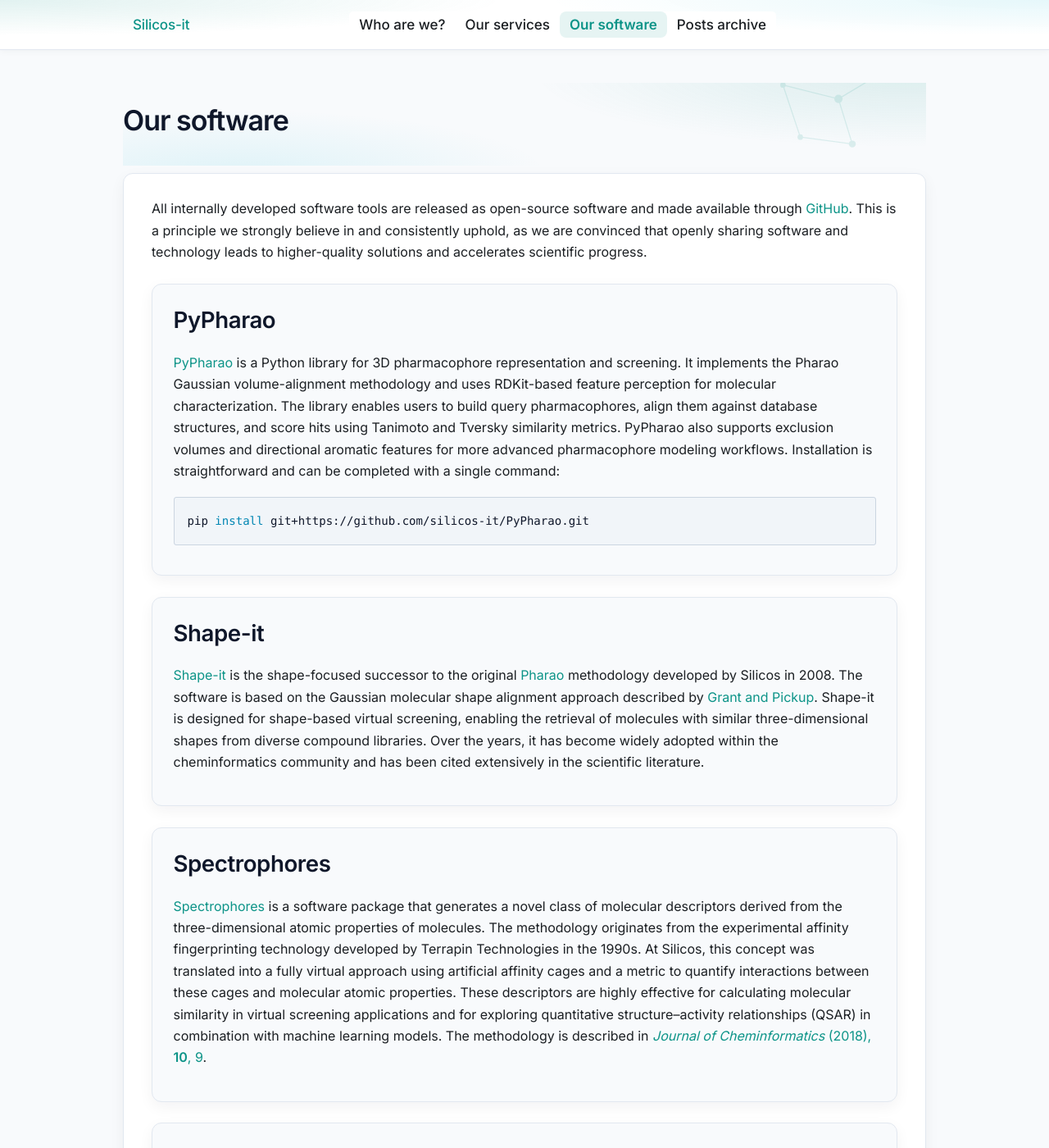
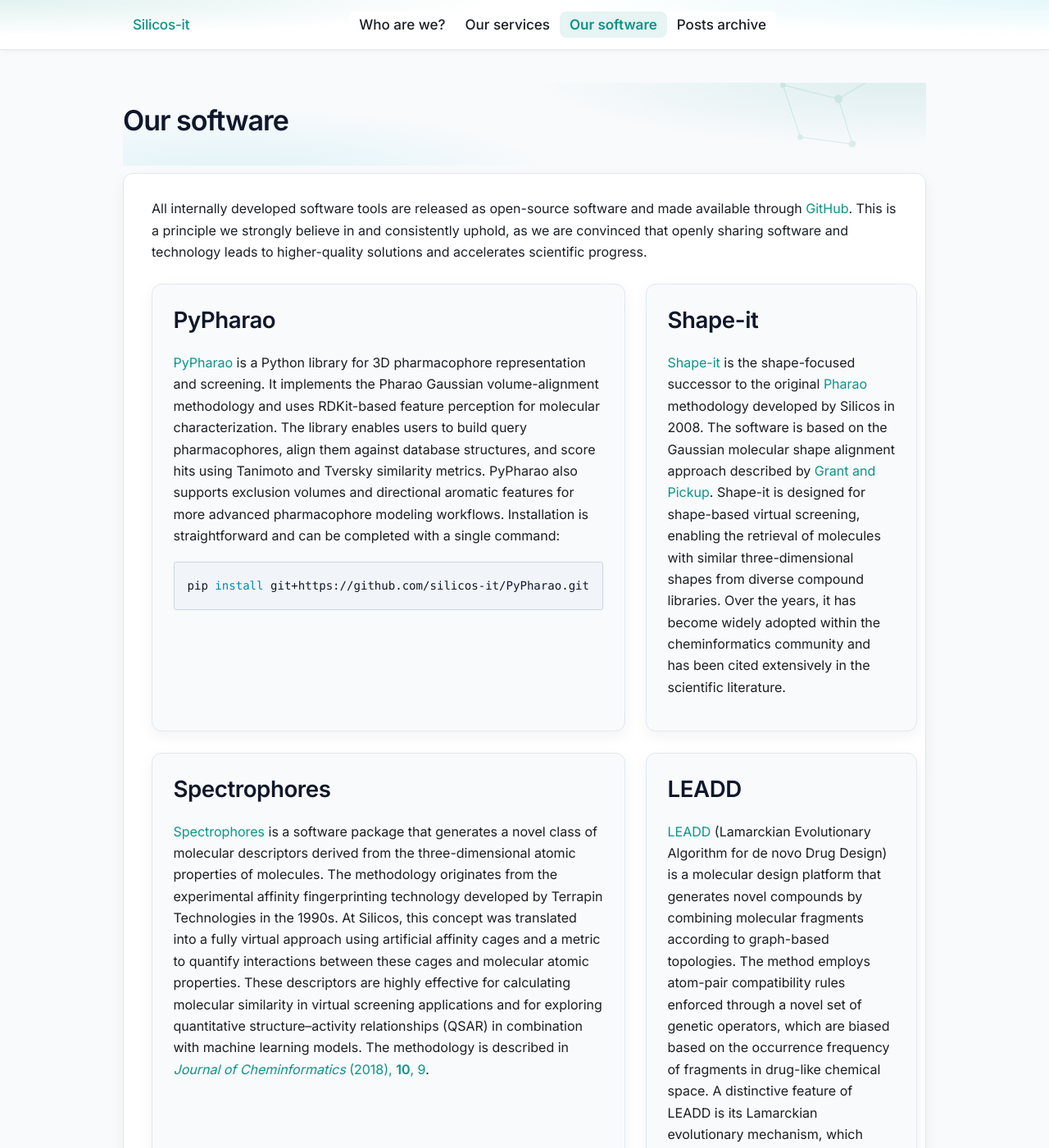
Before and after one commit to silicos-it/silicos-it.github.io, a Jekyll site: the page built from software.md, in a window 1280 px wide and 1400 px high. Shown: the whole window at 82% size. Built offline with Jekyll 4.4.1, drawn with Linux system fonts in a browser that asks for light colours.

Commit message:
Lay out software tools as a 2-column card grid
Wraps the six section-cards on the software page in a .software-grid
container (2 columns on desktop, 1 on mobile) instead of stacking them
full-width, so visitors can scan all six tools at a glance. Same
content and card styling, just reflowed.

Co-Authored-By: Claude Sonnet 5 <noreply@anthropic.com>

```diff
--- a/_sass/minima/custom-styles.scss
+++ b/_sass/minima/custom-styles.scss
@@ -436,6 +436,26 @@ a.btn:visited:hover {
   transition: transform 150ms ease, box-shadow 200ms ease;
 }
 
+/* Software page — card grid */
+.software-grid {
+  display: grid;
+  grid-template-columns: repeat(2, 1fr);
+  gap: 1.5rem;
+  margin: 1.5rem 0;
+}
+
+.software-grid .section-card {
+  margin: 0;
+  display: flex;
+  flex-direction: column;
+}
+
+@media screen and (max-width: 768px) {
+  .software-grid {
+    grid-template-columns: 1fr;
+  }
+}
+
 .section-card:hover {
   transform: translateY(-2px);
   box-shadow: var(--shadow-md);
--- a/software.md
+++ b/software.md
@@ -4,6 +4,8 @@ title: Our software
 ---
 
 All internally developed software tools are released as open-source software and made available through <a href="https://github.com/silicos-it/" target="_blank">GitHub</a>. This is a principle we strongly believe in and consistently uphold, as we are convinced that openly sharing software and technology leads to higher-quality solutions and accelerates scientific progress.
+
+<div class="software-grid">
 
 <div class="section-card">
 <div class="section-card__body" markdown="1">
@@ -68,3 +70,5 @@ pip install git+https://github.com/silicos-it/PyPharao.git
 
 </div>
 </div>
+
+</div>
```
